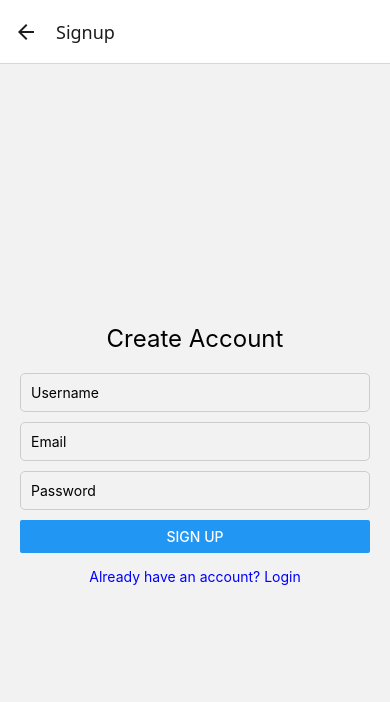
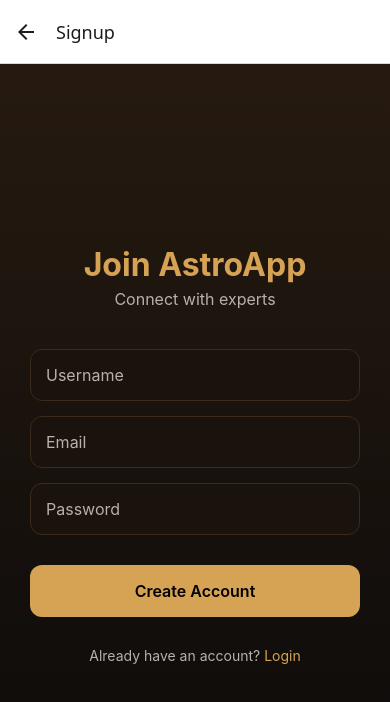
Before and after one commit to iamarjunaravind/chatapp, a React Native app in the folder frontend/: screen /Signup in a window 390 px wide. Shown: the top 702 px of the page. Built offline with nearby package versions, Linux system fonts and the light colour scheme.

Commit message:
UI: Complete AstroApp theme overhaul (Screens: Login, Signup, ChatList, UserSearch)

```diff
--- a/frontend/src/screens/ChatListScreen.js
+++ b/frontend/src/screens/ChatListScreen.js
@@ -1,13 +1,19 @@
 import React, { useState, useEffect } from 'react';
-import { View, FlatList, Text, TouchableOpacity, StyleSheet } from 'react-native';
+import { View, FlatList, Text, TouchableOpacity, StyleSheet, Image } from 'react-native';
+import { LinearGradient } from 'expo-linear-gradient';
 import { chatApi } from '../api/client';
+import { theme } from '../theme/colors';
+import { Ionicons } from '@expo/vector-icons';
 
 const ChatListScreen = ({ navigation }) => {
   const [conversations, setConversations] = useState([]);
 
   useEffect(() => {
-    fetchConversations();
-  }, []);
+    const unsubscribe = navigation.addListener('focus', () => {
+      fetchConversations();
+    });
+    return unsubscribe;
+  }, [navigation]);
 
   const fetchConversations = async () => {
     try {
@@ -19,46 +25,79 @@ const ChatListScreen = ({ navigation }) => {
   };
 
   const renderItem = ({ item }) => {
-    const otherParticipant = item.participants[0]; // Simplified: logic needed for more than 2 participants
+    const other = item.participants[0];
     return (
       <TouchableOpacity
-        style={styles.item}
-        onPress={() => navigation.navigate('Chat', { conversationId: item.id, title: otherParticipant.username })}
+        activeOpacity={0.9}
+        onPress={() => navigation.navigate('Chat', { conversationId: item.id, title: other.username })}
       >
-        <Text style={styles.username}>{otherParticipant.username}</Text>
-        <Text style={styles.lastMessage}>{item.last_message?.text || 'No messages yet'}</Text>
+        <LinearGradient colors={theme.cardBg} style={styles.card}>
+          <View style={styles.avatarContainer}>
+             <Image source={{ uri: `https://ui-avatars.com/api/?name=${other.username}&background=d6a354&color=000` }} style={styles.avatar} />
+          </View>
+          <View style={styles.cardContent}>
+            <Text style={styles.username}>{other.username}</Text>
+            <Text style={styles.lastMessage} numberOfLines={1}>{item.last_message?.text || 'Start chatting...'}</Text>
+          </View>
+          <View style={styles.action}>
+            <Text style={styles.chatBtn}>Chat</Text>
+          </View>
+        </LinearGradient>
       </TouchableOpacity>
     );
   };
 
   return (
-    <View style={styles.container}>
+    <LinearGradient colors={theme.bg} style={styles.container}>
       <FlatList
         data={conversations}
         keyExtractor={(item) => item.id.toString()}
         renderItem={renderItem}
+        contentContainerStyle={{ padding: 20 }}
+        ItemSeparatorComponent={() => <View style={{height: 15}} />}
       />
       <TouchableOpacity
         style={styles.fab}
         onPress={() => navigation.navigate('Users')}
       >
-        <Text style={styles.fabText}>+</Text>
+        <Ionicons name="search" size={28} color="#000" />
       </TouchableOpacity>
-    </View>
+    </LinearGradient>
   );
 };
 
 const styles = StyleSheet.create({
   container: { flex: 1 },
-  item: { padding: 15, borderBottomWidth: 1, borderBottomColor: '#eee' },
-  username: { fontSize: 18, fontWeight: 'bold' },
-  lastMessage: { color: '#666' },
+  card: {
+    flexDirection: 'row',
+    alignItems: 'center',
+    padding: 15,
+    borderRadius: 18,
+    borderWidth: 1,
+    borderColor: 'rgba(214,163,84,0.1)',
+  },
+  avatarContainer: {
+    width: 50, height: 50, borderRadius: 25,
+    padding: 2,
+    borderWidth: 1, borderColor: theme.gold,
+    marginRight: 15,
+  },
+  avatar: { width: '100%', height: '100%', borderRadius: 25 },
+  cardContent: { flex: 1 },
+  username: { fontSize: 18, color: theme.text, fontWeight: '600', marginBottom: 4 },
+  lastMessage: { color: theme.muted, fontSize: 13 },
+  action: {
+    backgroundColor: theme.gold,
+    paddingVertical: 6, paddingHorizontal: 12,
+    borderRadius: 8,
+  },
+  chatBtn: { color: '#000', fontSize: 12, fontWeight: '600' },
   fab: {
     position: 'absolute', width: 60, height: 60, borderRadius: 30,
-    backgroundColor: 'blue', justifyContent: 'center', alignItems: 'center',
-    right: 20, bottom: 20, elevation: 5
-  },
-  fabText: { color: 'white', fontSize: 30 }
+    backgroundColor: theme.gold, justifyContent: 'center', alignItems: 'center',
+    right: 25, bottom: 30, elevation: 10,
+    shadowColor: '#000', shadowOpacity: 0.5, shadowRadius: 10,
+  }
 });
 
 export default ChatListScreen;
--- a/frontend/src/screens/LoginScreen.js
+++ b/frontend/src/screens/LoginScreen.js
@@ -1,54 +1,90 @@
 import React, { useState, useContext } from 'react';
-import { View, TextInput, Button, Text, StyleSheet, TouchableOpacity } from 'react-native';
+import { View, TextInput, Text, StyleSheet, TouchableOpacity, ActivityIndicator } from 'react-native';
+import { LinearGradient } from 'expo-linear-gradient';
 import { authApi } from '../api/client';
 import { AuthContext } from '../context/AuthContext';
+import { theme } from '../theme/colors';
 
 const LoginScreen = ({ navigation }) => {
   const [username, setUsername] = useState('');
   const [password, setPassword] = useState('');
   const [error, setError] = useState('');
+  const [loading, setLoading] = useState(false);
   const { login } = useContext(AuthContext);
 
   const handleLogin = async () => {
+    setLoading(true);
     try {
       const response = await authApi.login({ username, password });
       await login(response.data.user, { access: response.data.access, refresh: response.data.refresh });
     } catch (err) {
       setError('Invalid credentials');
+    } finally {
+      setLoading(false);
     }
   };
 
   return (
-    <View style={styles.container}>
-      <Text style={styles.title}>ChatApp Login</Text>
+    <LinearGradient colors={theme.bg} style={styles.container}>
+      <Text style={styles.title}>AstroApp</Text>
+      <Text style={styles.subtitle}>Login to consult</Text>
+
       {error ? <Text style={styles.error}>{error}</Text> : null}
+
+      <View style={styles.inputContainer}>
         <TextInput
           style={styles.input}
           placeholder="Username"
+          placeholderTextColor={theme.muted}
           value={username}
           onChangeText={setUsername}
+          autoCapitalize="none"
         />
         <TextInput
           style={styles.input}
           placeholder="Password"
+          placeholderTextColor={theme.muted}
           value={password}
           secureTextEntry
           onChangeText={setPassword}
         />
-      <Button title="Login" onPress={handleLogin} />
+      </View>
+
+      <TouchableOpacity style={styles.button} onPress={handleLogin} disabled={loading}>
+        {loading ? <ActivityIndicator color="#000" /> : <Text style={styles.buttonText}>Start Consultation</Text>}
+      </TouchableOpacity>
+
       <TouchableOpacity onPress={() => navigation.navigate('Signup')}>
-        <Text style={styles.link}>Don't have an account? Sign up</Text>
+        <Text style={styles.link}>New here? <Text style={{color: theme.gold}}>Create Account</Text></Text>
       </TouchableOpacity>
-    </View>
+    </LinearGradient>
   );
 };
 
 const styles = StyleSheet.create({
-  container: { flex: 1, justifyContent: 'center', padding: 20 },
-  title: { fontSize: 24, marginBottom: 20, textAlign: 'center' },
-  input: { borderWidth: 1, borderColor: '#ccc', padding: 10, marginBottom: 10, borderRadius: 5 },
-  error: { color: 'red', marginBottom: 10 },
-  link: { color: 'blue', marginTop: 15, textAlign: 'center' },
+  container: { flex: 1, justifyContent: 'center', padding: 30 },
+  title: { fontSize: 32, color: theme.gold, fontWeight: 'bold', textAlign: 'center', marginBottom: 5 },
+  subtitle: { fontSize: 16, color: theme.muted, textAlign: 'center', marginBottom: 40 },
+  inputContainer: { gap: 15, marginBottom: 30 },
+  input: {
+    backgroundColor: theme.inputBg,
+    borderWidth: 1,
+    borderColor: theme.border,
+    padding: 15,
+    borderRadius: 12,
+    color: theme.text,
+    fontSize: 16,
+  },
+  button: {
+    backgroundColor: theme.gold,
+    padding: 16,
+    borderRadius: 12,
+    alignItems: 'center',
+    marginBottom: 20,
+  },
+  buttonText: { color: '#000', fontSize: 16, fontWeight: '600' },
+  error: { color: theme.error, marginBottom: 15, textAlign: 'center' },
+  link: { color: theme.muted, marginTop: 10, textAlign: 'center', fontSize: 14 },
 });
 
 export default LoginScreen;
--- a/frontend/src/screens/SignupScreen.js
+++ b/frontend/src/screens/SignupScreen.js
@@ -1,62 +1,102 @@
 import React, { useState, useContext } from 'react';
-import { View, TextInput, Button, Text, StyleSheet, TouchableOpacity, ScrollView } from 'react-native';
+import { View, TextInput, Text, StyleSheet, TouchableOpacity, ScrollView, ActivityIndicator } from 'react-native';
+import { LinearGradient } from 'expo-linear-gradient';
 import { authApi } from '../api/client';
 import { AuthContext } from '../context/AuthContext';
+import { theme } from '../theme/colors';
 
 const SignupScreen = ({ navigation }) => {
   const [username, setUsername] = useState('');
   const [email, setEmail] = useState('');
   const [password, setPassword] = useState('');
   const [error, setError] = useState('');
+  const [loading, setLoading] = useState(false);
   const { login } = useContext(AuthContext);
 
   const handleSignup = async () => {
+    setLoading(true);
     try {
       const response = await authApi.signup({ username, email, password });
       await login(response.data.user, { access: response.data.access, refresh: response.data.refresh });
     } catch (err) {
       setError(err.response?.data?.error || 'Signup failed');
+    } finally {
+      setLoading(false);
     }
   };
 
   return (
+    <LinearGradient colors={theme.bg} style={{flex: 1}}>
       <ScrollView contentContainerStyle={styles.container}>
-      <Text style={styles.title}>Create Account</Text>
+        <Text style={styles.title}>Join AstroApp</Text>
+        <Text style={styles.subtitle}>Connect with experts</Text>
+
         {error ? <Text style={styles.error}>{error}</Text> : null}
+
+        <View style={styles.inputContainer}>
           <TextInput
             style={styles.input}
             placeholder="Username"
+            placeholderTextColor={theme.muted}
             value={username}
             onChangeText={setUsername}
+            autoCapitalize="none"
           />
           <TextInput
             style={styles.input}
             placeholder="Email"
+            placeholderTextColor={theme.muted}
             value={email}
             keyboardType="email-address"
             onChangeText={setEmail}
+            autoCapitalize="none"
           />
           <TextInput
             style={styles.input}
             placeholder="Password"
+            placeholderTextColor={theme.muted}
             value={password}
             secureTextEntry
             onChangeText={setPassword}
           />
-      <Button title="Sign Up" onPress={handleSignup} />
+        </View>
+
+        <TouchableOpacity style={styles.button} onPress={handleSignup} disabled={loading}>
+          {loading ? <ActivityIndicator color="#000" /> : <Text style={styles.buttonText}>Create Account</Text>}
+        </TouchableOpacity>
+
         <TouchableOpacity onPress={() => navigation.navigate('Login')}>
-        <Text style={styles.link}>Already have an account? Login</Text>
+          <Text style={styles.link}>Already have an account? <Text style={{color: theme.gold}}>Login</Text></Text>
         </TouchableOpacity>
       </ScrollView>
+    </LinearGradient>
   );
 };
 
 const styles = StyleSheet.create({
-  container: { flexGrow: 1, justifyContent: 'center', padding: 20 },
-  title: { fontSize: 24, marginBottom: 20, textAlign: 'center' },
-  input: { borderWidth: 1, borderColor: '#ccc', padding: 10, marginBottom: 10, borderRadius: 5 },
-  error: { color: 'red', marginBottom: 10 },
-  link: { color: 'blue', marginTop: 15, textAlign: 'center' },
+  container: { flexGrow: 1, justifyContent: 'center', padding: 30 },
+  title: { fontSize: 32, color: theme.gold, fontWeight: 'bold', textAlign: 'center', marginBottom: 5 },
+  subtitle: { fontSize: 16, color: theme.muted, textAlign: 'center', marginBottom: 40 },
+  inputContainer: { gap: 15, marginBottom: 30 },
+  input: {
+    backgroundColor: theme.inputBg,
+    borderWidth: 1,
+    borderColor: theme.border,
+    padding: 15,
+    borderRadius: 12,
+    color: theme.text,
+    fontSize: 16,
+  },
+  button: {
+    backgroundColor: theme.gold,
+    padding: 16,
+    borderRadius: 12,
+    alignItems: 'center',
+    marginBottom: 20,
+  },
+  buttonText: { color: '#000', fontSize: 16, fontWeight: '600' },
+  error: { color: theme.error, marginBottom: 15, textAlign: 'center' },
+  link: { color: theme.muted, marginTop: 10, textAlign: 'center', fontSize: 14 },
 });
 
 export default SignupScreen;
--- a/frontend/src/screens/UserSearchScreen.js
+++ b/frontend/src/screens/UserSearchScreen.js
@@ -1,6 +1,8 @@
 import React, { useState, useEffect } from 'react';
-import { View, FlatList, Text, TouchableOpacity, TextInput, StyleSheet } from 'react-native';
+import { View, FlatList, Text, TouchableOpacity, TextInput, StyleSheet, Image } from 'react-native';
+import { LinearGradient } from 'expo-linear-gradient';
 import { chatApi } from '../api/client';
+import { theme } from '../theme/colors';
 
 const UserSearchScreen = ({ navigation }) => {
   const [users, setUsers] = useState([]);
@@ -34,18 +36,22 @@ const UserSearchScreen = ({ navigation }) => {
 
   const renderItem = ({ item }) => (
     <TouchableOpacity
-      style={styles.item}
       onPress={() => startConversation(item.id, item.username)}
     >
-      <Text style={styles.username}>{item.username}</Text>
+      <LinearGradient colors={theme.cardBg} style={styles.card}>
+        <Image source={{ uri: `https://ui-avatars.com/api/?name=${item.username}&background=d6a354&color=000` }} style={styles.avatar} />
+        <Text style={styles.username}>{item.username}</Text>
+        <Text style={styles.actionText}>Message</Text>
+      </LinearGradient>
     </TouchableOpacity>
   );
 
   return (
-    <View style={styles.container}>
+    <LinearGradient colors={theme.bg} style={styles.container}>
       <TextInput
         style={styles.searchBar}
-        placeholder="Search users..."
+        placeholder="Search astrologers..."
+        placeholderTextColor={theme.muted}
         value={search}
         onChangeText={setSearch}
       />
@@ -53,16 +59,30 @@ const UserSearchScreen = ({ navigation }) => {
         data={filteredUsers}
         keyExtractor={(item) => item.id.toString()}
         renderItem={renderItem}
+        contentContainerStyle={{ padding: 20 }}
+        ItemSeparatorComponent={() => <View style={{height: 10}} />}
       />
-    </View>
+    </LinearGradient>
   );
 };
 
 const styles = StyleSheet.create({
   container: { flex: 1 },
-  searchBar: { padding: 10, margin: 10, borderWidth: 1, borderColor: '#ccc', borderRadius: 5 },
-  item: { padding: 15, borderBottomWidth: 1, borderBottomColor: '#eee' },
-  username: { fontSize: 18 },
+  searchBar: {
+    padding: 15, margin: 20,
+    backgroundColor: theme.inputBg,
+    borderRadius: 12,
+    color: theme.text,
+    borderWidth: 1, borderColor: theme.border
+  },
+  card: {
+    flexDirection: 'row', alignItems: 'center',
+    padding: 15, borderRadius: 12,
+    borderWidth: 1, borderColor: theme.border
+  },
+  avatar: { width: 40, height: 40, borderRadius: 20, marginRight: 15 },
+  username: { fontSize: 16, color: theme.text, flex: 1 },
+  actionText: { color: theme.gold, fontWeight: '600' },
 });
 
 export default UserSearchScreen;
```
Lines whose indentation alone changed are shown as unchanged.
